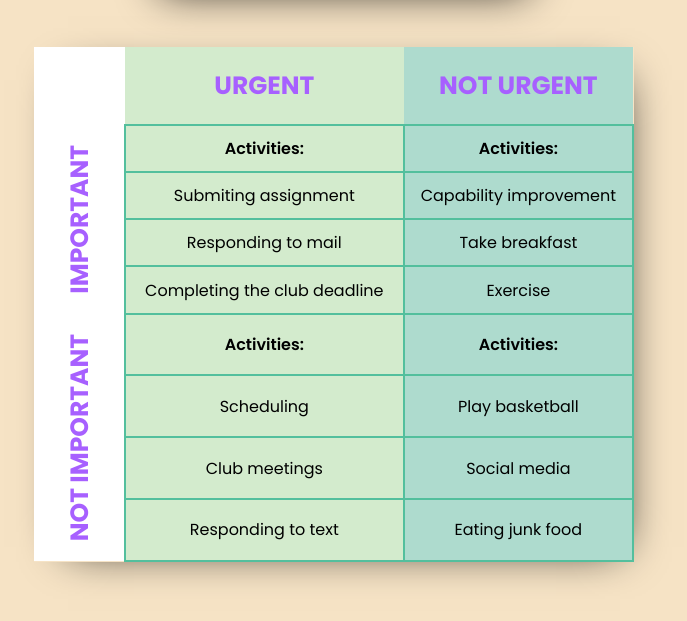
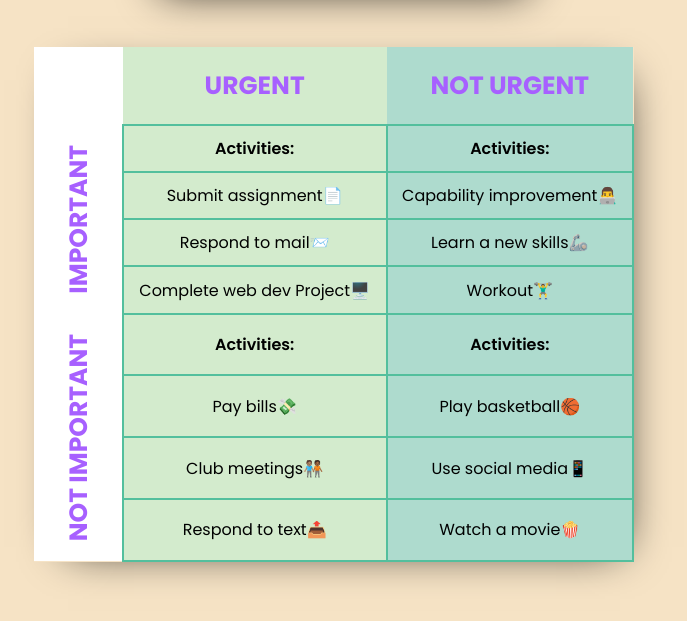
Before and after one commit to lokeshkumar0001/FEWD1122-final, a plain HTML site: page index.html in a window 1280 px wide. Shown: the part 91-712 px from the top of the page, without its empty margins (306-993 px from the left). Drawn offline with Linux system fonts and the light colour scheme.

Commit message:
update index.html

```diff
--- a/index.html
+++ b/index.html
@@ -1,109 +1,108 @@
 <!DOCTYPE html>
 <html lang="en">
   <head>
-    <meta charset="UTF-8">
-    <meta http-equiv="X-UA-Compatible" content="IE=edge">
-    <meta name="viewport" content="width=device-width, initial-scale=1.0">
+    <meta charset="UTF-8" />
+    <meta http-equiv="X-UA-Compatible" content="IE=edge" />
+    <meta name="viewport" content="width=device-width, initial-scale=1.0" />
     <title>Basic table</title>
-    <link rel="stylesheet" href="styles.css">
+    <link rel="stylesheet" href="styles.css" />
   </head>
   <body>
-
     <h2>Daily Planner</h2>
 
     <!-- Iteration 1: Use appropriate tag for table -->
     <table>
 
-        <!-- Iteration 2:Colour 1st , 2nd and 3rd column with "white", "#D3EBCD" and "#AEDBCE" respectively -->
-
-        <colgroup>
-            <col style="background-color: white;">
-            <col style="background-color: #D3EBCD;">
-            <col style="background-color: #AEDBCE;">
-        </colgroup>
-
-        <!-- Iteration 3:Use appropriate tag to define "URGENT","NOT URGENT" as top header -->
+      <!-- Iteration 2: Use appropriate tag to define "URGENT" and "NOT URGENT" as 2nd and 3rd column header respectively-->
+        <!-- Note : Keep 1st row of 1st cell as empty -->
 
       <tr>
-            <th>&nbsp;</th>
+        <th></th>
         <th>URGENT</th>
         <th>NOT URGENT</th>
       </tr>
 
-        <!-- Iteration 4: Use appropriate tag to define "IMPORTANT" and  "NOT IMPORTANT" as Vertical header -->
-
-            <!-- Iteration 5:Give "IMPORTANT" and "NOT IMPORTANT" a class of "write-vertical" and
-                        and span each to 5 rows -->
+      <!-- Iteration 3: Use appropriate tag to define "IMPORTANT" as row header -->
+        <!-- Note : Give "IMPORTANT" a class of "write-vertical" and span it to 5 rows -->
       <tr>
         <th rowspan="5" class="write-vertical">IMPORTANT</th>
       </tr>
 
-            <!-- Iteration 6: Put "Activities:" in all the four blocks and give it a class of "title" -->
+      <!-- Iteration 4: Put "Activities:" as a title in 2nd and 3rd column of 2nd row respectively
+                            and give it a class of "title" -->
       <tr>
         <td class="title">Activities:</td>
         <td class="title">Activities:</td>
       </tr>
 
-<!--
-        Iteration 7: Fill the first block(i.e IMPORTANT and URGENT block) with Values
-                        1.Submiting assignment
-                        2.Responding to mail
-                        3.Completing the club deadline -->
+      <!-- Iteration 5: Fill next three consecutive rows of "2nd column" with values:-
+                            Submit assignment📄
+                            Respond to mail📨
+                            Complete web dev Project🖥️ -->
 
-<!--
-        Iteration 8: Fill the second block(i.e IMPORTANT and NOT URGENT block) with Values
-                        1.Capability improvement
-                        2.Take breakfast
-                        3.Exercise -->
+      <!-- Iteration 6: Fill next three consecutive rows of "3rd column" with values:-
+                            Capability improvement👨‍💻
+                            Learn a new skill🦾
+                            Workout🏃‍♂️ -->
 
       <tr>
-            <td>Submiting assignment</td>
-            <td>Capability improvement</td>
+        <td>Submit assignment📄</td>
+        <td>Capability improvement👨‍💻</td>
       </tr>
 
       <tr>
-            <td>Responding to mail</td>
-            <td>Take breakfast</td>
+        <td>Respond to mail📨</td>
+        <td>Learn a new skills🦾</td>
       </tr>
       <tr>
-            <td>Completing the club deadline</td>
-            <td>Exercise</td>
+        <td>Complete web dev Project🖥️</td>
+        <td>Workout🏋️‍♂️</td>
       </tr>
+
+      <!-- Iteration 7: Use appropriate tag to define "NOT IMPORTANT" as next row header -->
+        <!-- Note: Give "NOT IMPORTANT" a class of "write-vertical" and span it to 5 rows -->
 
       <tr>
         <th rowspan="5" class="write-vertical">NOT IMPORTANT</th>
       </tr>
 
-<!--
-        Iteration 9: Fill the first block(i.e NOT IMPORTANT and URGENT block) with Values
-                        1.Scheduling
-                        2.Club meetings
-                        3.Responding to text -->
-
-<!--
-        Iteration 10: Fill the second block(i.e NOT IMPORTANT and NOT URGENT block) with Values
-                        1.Play basketball
-                        2.Social media
-                        3.Eating junk food -->
-
+      <!-- Iteration 8: Put "Activities:" in 2nd and 3rd column of 6th row respectively
+                            and give it a class of "title" -->
       <tr>
         <td class="title">Activities:</td>
         <td class="title">Activities:</td>
       </tr>
+
+      <!-- Iteration 9: Fill next three consecutive rows(row 7 to 9 ) of "2nd column" with values:-
+                            Pay bills💸
+                            Club meetings🧑🏽‍🤝‍🧑🏾
+                            Respond to text📤 -->
+
+      <!-- Iteration 10: Fill next three consecutive rows(row 7 to 9 ) of "3rd column" with values:-
+                            Play basketball🏀
+                            Use social media📱
+                            Watch a movie🍿 -->
       <tr>
-            <td>Scheduling</td>
-            <td>Play basketball</td>
+        <td>Pay bills💸</td>
+        <td>Play basketball🏀</td>
       </tr>
 
       <tr>
-            <td>Club meetings</td>
-            <td>Social media</td>
+        <td>Club meetings🧑🏽‍🤝‍🧑🏾</td>
+        <td>Use social media📱</td>
       </tr>
       <tr>
-            <td>Responding to text</td>
-            <td>Eating junk food</td>
+        <td>Respond to text📤</td>
+        <td>Watch a movie🍿</td>
       </tr>
 
+      <!-- Iteration 11:Use appropriate tag to Colour 1st, 2nd and 3rd column with "#fff", "#D3EBCD" and "#AEDBCE" respectively -->
+
+      <colgroup>
+        <col style="background-color: #fff" />
+        <col style="background-color: #d3ebcd" />
+        <col style="background-color: #aedbce" />
+      </colgroup>
     </table>
   </body>
 </html>
```
Lines whose indentation alone changed are shown as unchanged.
